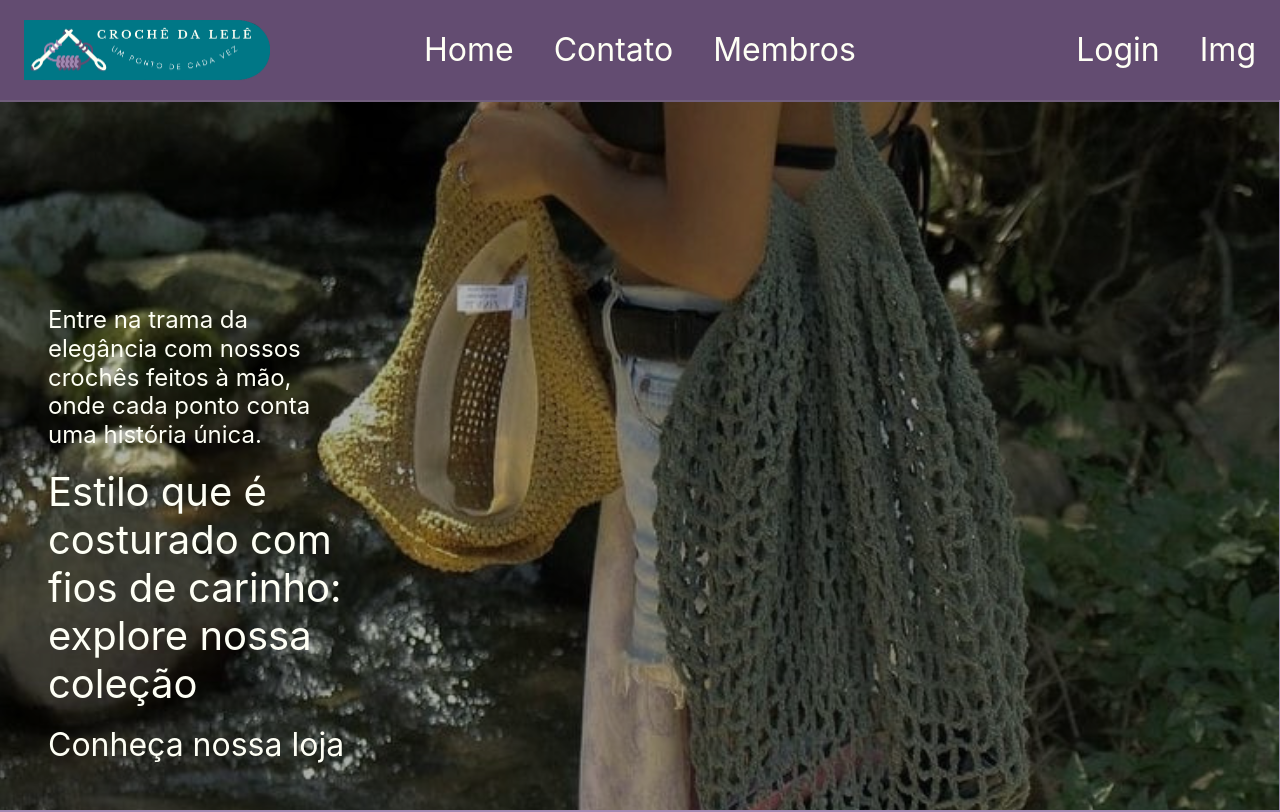
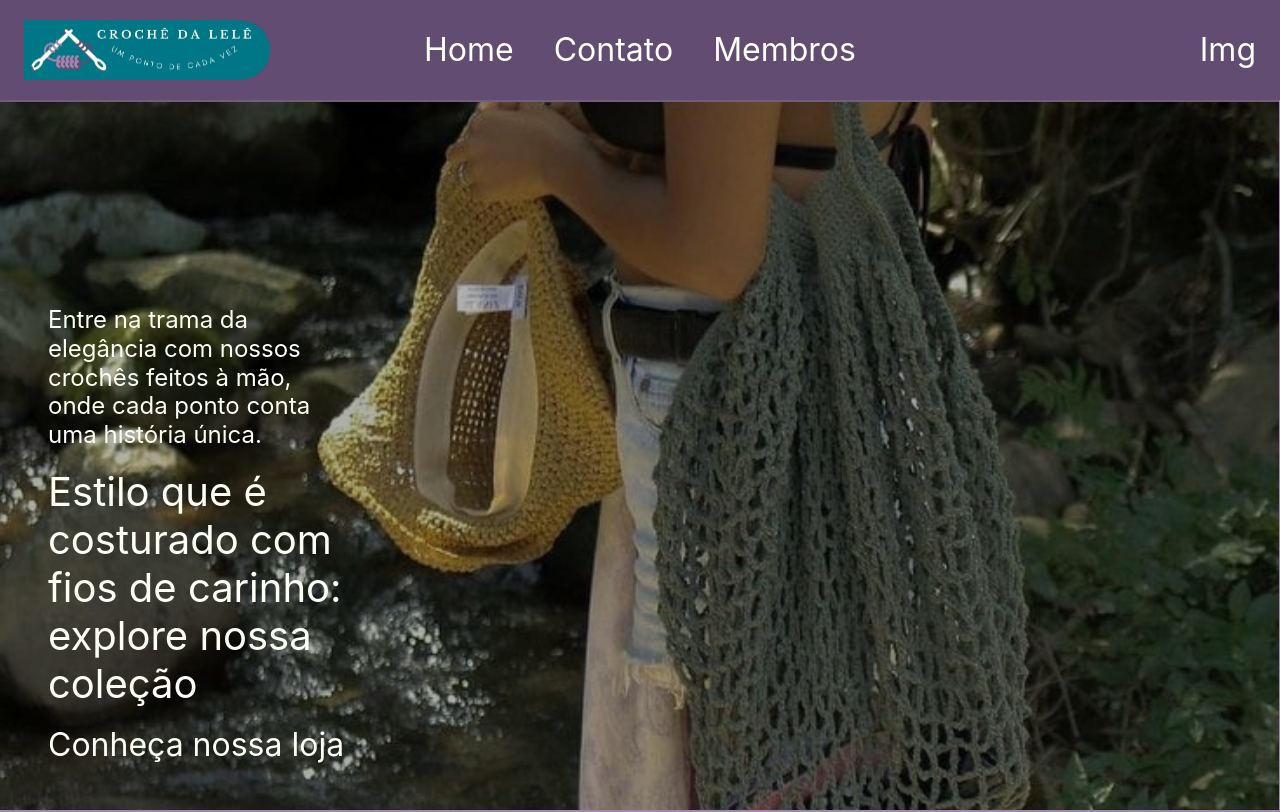
Before and after one commit to yamashita-tiemi/croche_da_lele, a Next.js app: page / in a window 1280 px wide. Shown: the top 812 px of the page. Built offline with nearby package versions, Linux system fonts and the light colour scheme.

Commit message:
make componentization and use in admin page

```diff
--- a/src/components/Navbar/index.tsx
+++ b/src/components/Navbar/index.tsx
@@ -3,25 +3,33 @@ import { HStack, Link } from "@chakra-ui/react"
 import { Image } from "../Image"
 import { TitleNavbar } from "../Title"
 
-export function Navbar() {
+interface NavbarProps {
+    login: string
+    href: string
+}
+
+export function Navbar({ login, href }:NavbarProps) {
     return (
         <HStack
             bg={"purple"}
+            width={"100%"}
             height={"100px"}
             justifyContent={"space-between"}
             paddingX={6}
+            // position={"fixed"}
+            // top={0}
         >
             <Image src={"/logo.png"} alt={"Crochê da Lelê"} width={491} height={125} w="20%" />
             <HStack
                 spacing={10}
             >
-                <Link as={NextLink} href='/' colorScheme='lilac'>
+                <Link as={NextLink} href='/' color='lilac'>
                     <TitleNavbar title={"Home"} size={"32px"} />
                 </Link>
-                <Link as={NextLink} href='/contato'>
+                <Link as={NextLink} href='/contato' color='lilac'>
                     <TitleNavbar title={"Contato"} size={"32px"} />
                 </Link>
-                <Link as={NextLink} href='/membros'>
+                <Link as={NextLink} href='/membros' color='lilac'>
                     <TitleNavbar title={"Membros"} size={"32px"} />
                 </Link>
             </HStack>
@@ -30,8 +38,8 @@ export function Navbar() {
                 w={"20%"}
                 justifyContent={"flex-end"}
             >
-                <Link as={NextLink} href='/login'>
-                    <TitleNavbar title={"Login"} size={"32px"} />
+                <Link as={NextLink} href={href} color='lilac'>
+                    <TitleNavbar title={login} size={"32px"} />
                 </Link>
                 <TitleNavbar title={"Img"} size={"32px"} />
             </HStack>
```
